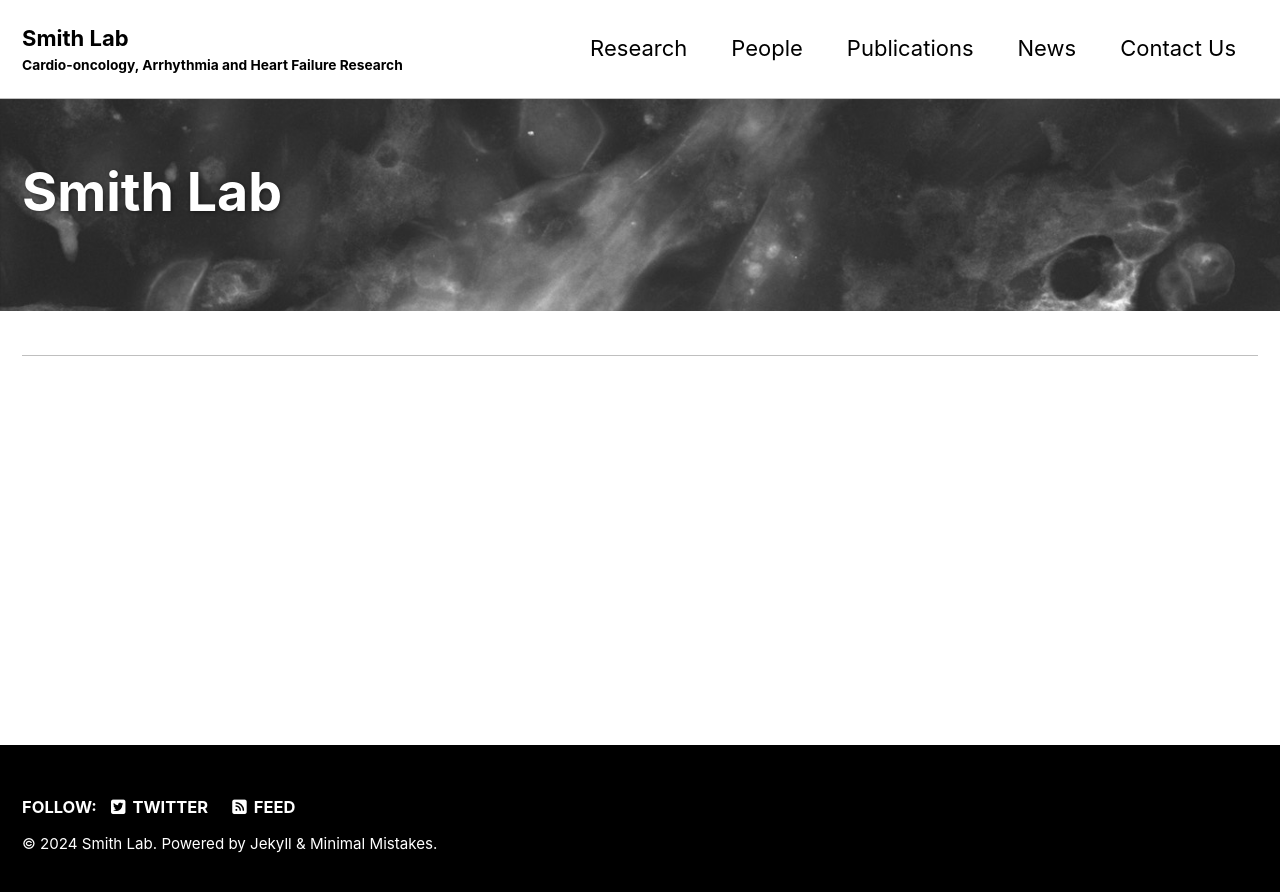
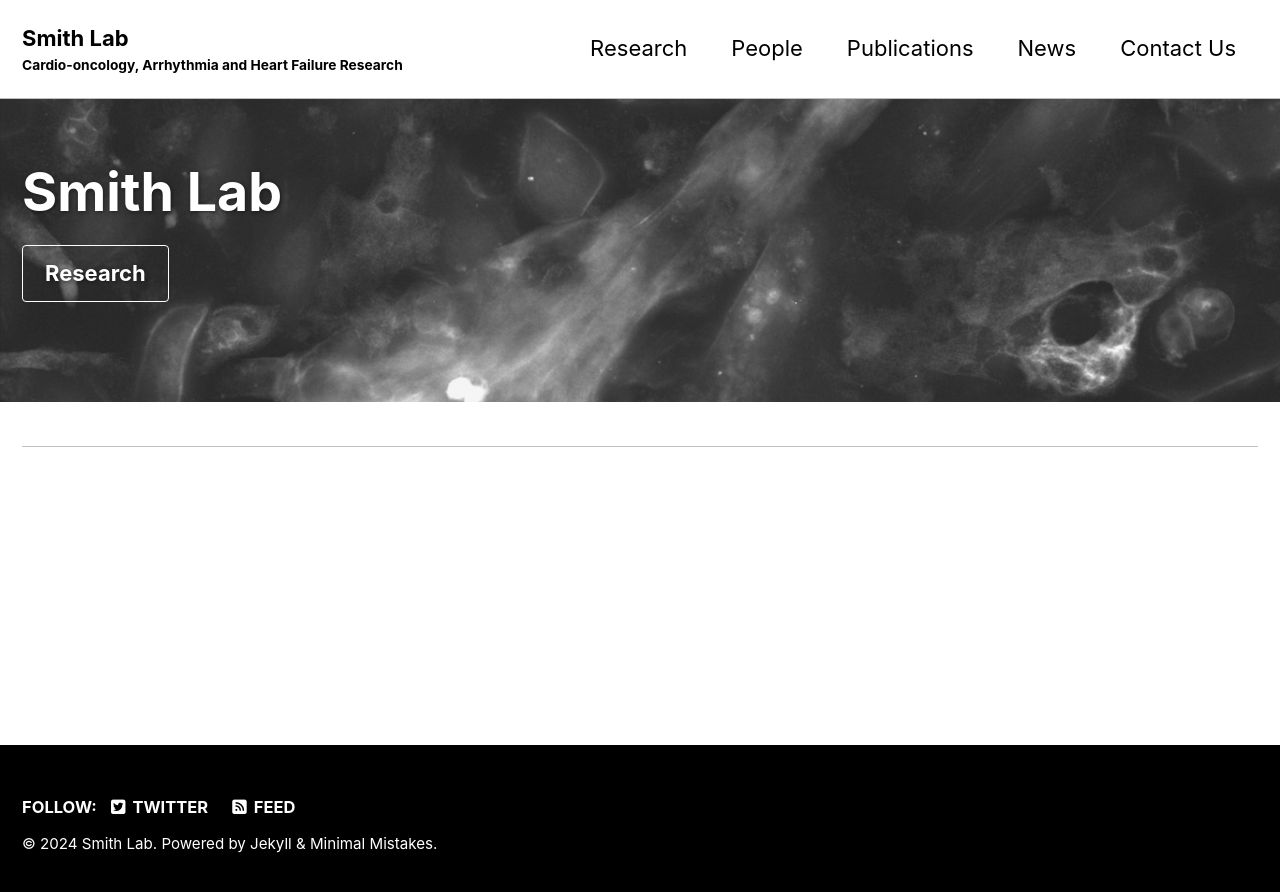
Before and after one commit to cralbers/smith-lab, a Jekyll site: the page built from _pages/index.md, in a window 1280 px wide. Shown: the top 892 px of the page. Built offline with Jekyll 4.4.1, drawn with Linux system fonts in a browser that asks for light colours; cached includes are drawn as plain includes; the list of posts is cut into pages by our own code.

Commit message:
homepage research button

```diff
--- a/_pages/index.md
+++ b/_pages/index.md
@@ -5,9 +5,9 @@ hidden: false
 header:
   overlay_color: "#53616c"
   overlay_image: /assets/images/home.jpg
-  # actions:
-  #   - label: "Download"
-  #     url: "https://github.com/mmistakes/minimal-mistakes/"
+  actions:
+    - label: "Research"
+      url: "https://cralbers.github.io/smith-lab/research/"
   # caption: "Photo credit: [**Unsplash**](https://unsplash.com)"
 
 
```
